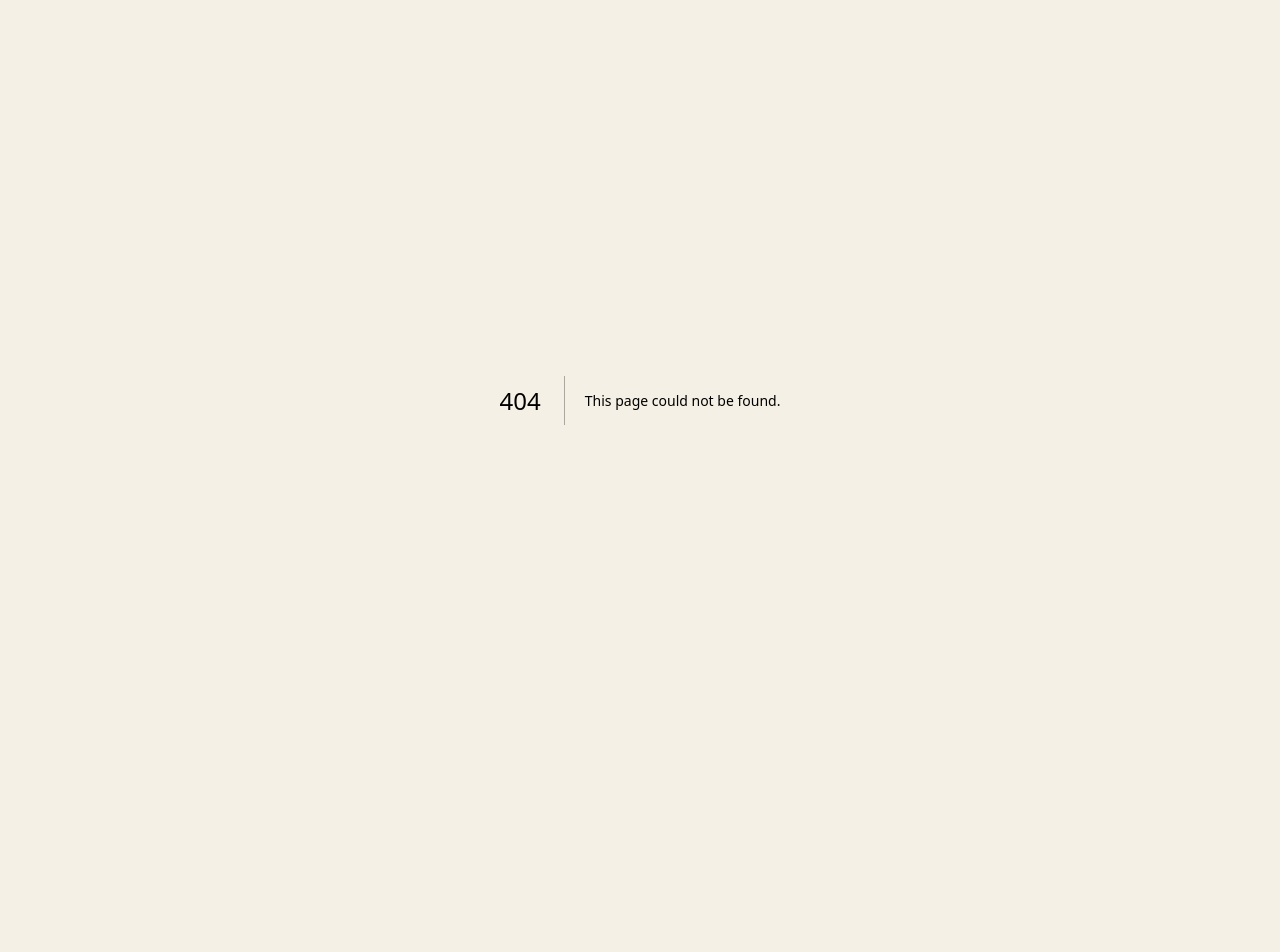
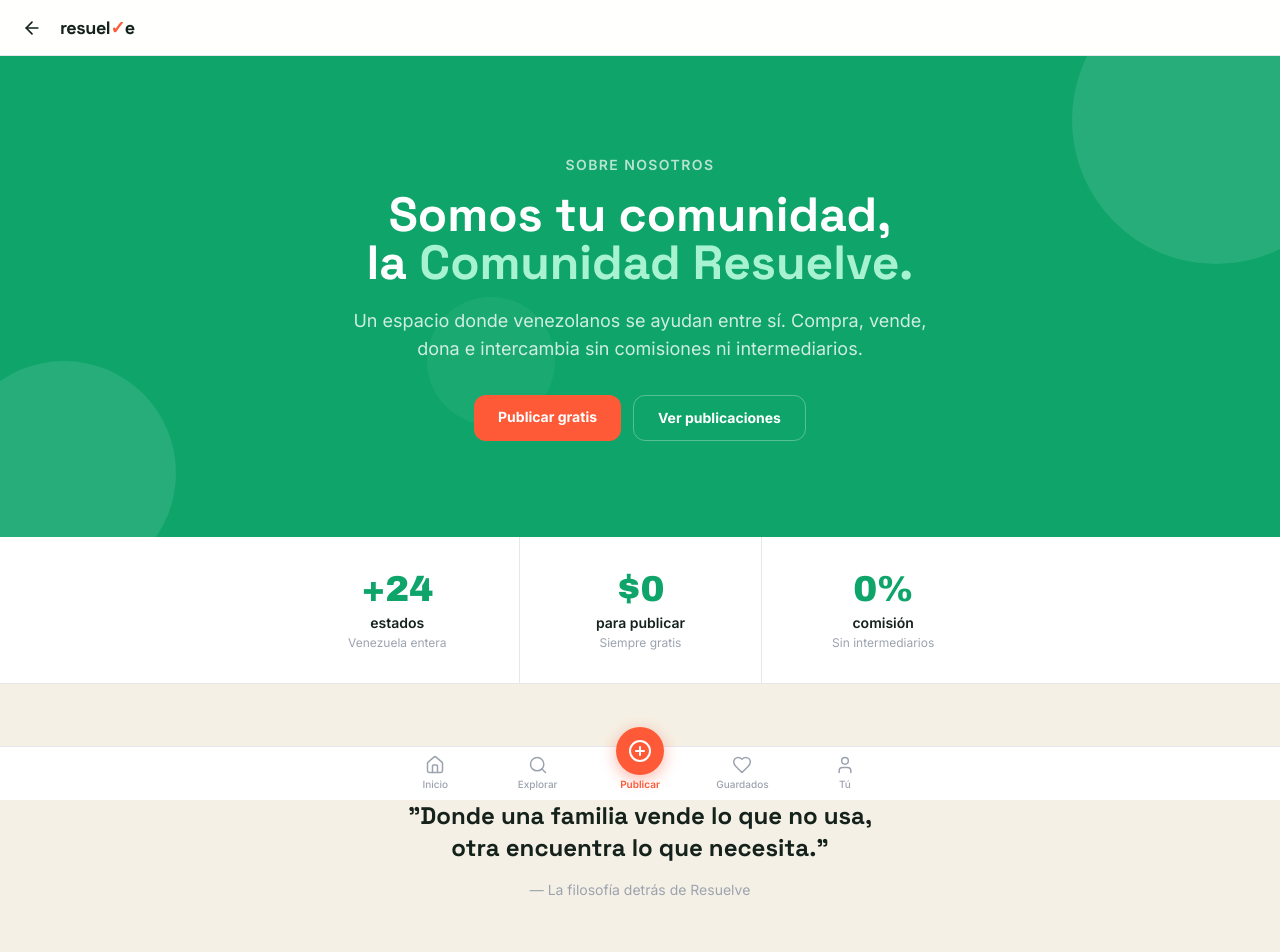
Before and after one commit to juangerratanacode/reusave, a Next.js app: page /community in a window 1280 px wide. Before the commit this address had no page. Shown: the top 952 px of the page. Before the commit the page ends 800 px from the top, so only its background shows below. Built offline with nearby package versions, Linux system fonts and the light colour scheme; no server answers; the database is empty.

Commit message:
feat: Community page — hero verde, stats Archivo Black, categories grid, values, CTA

```diff
--- /dev/null
+++ b/src/app/community/page.tsx
@@ -0,0 +1,185 @@
+import { createClient } from '@/lib/supabase-server'
+import Link from 'next/link'
+import BottomNav from '@/components/layout/BottomNav'
+import { ArrowLeft } from 'lucide-react'
+
+const CORAL = '#FF5A38'
+const VERDE = '#0FA46A'
+const TINTA = '#15221B'
+const PAPEL = '#F5F0E5'
+
+const CAT_COLORS = [
+  '#FFF0EC', '#E8F7EF', '#EFF6FF', '#FEF9EC',
+  '#F5F0FF', '#FFF5EC', '#ECFDF5', '#FEF2F2',
+  '#F0FAFB', '#FDF4FF',
+]
+
+const STATS = [
+  { value: '+24', unit: 'estados', sub: 'Venezuela entera' },
+  { value: '$0', unit: 'para publicar', sub: 'Siempre gratis' },
+  { value: '0%', unit: 'comisión', sub: 'Sin intermediarios' },
+]
+
+const VALUES = [
+  { emoji: '🤝', title: 'Comunidad primero', desc: 'Somos vecinos ayudando vecinos. Cada publicación conecta a dos familias venezolanas.' },
+  { emoji: '🌱', title: 'Economía circular', desc: 'Lo que no usas tiene valor para alguien más. Reducimos el desperdicio juntos.' },
+  { emoji: '🔒', title: 'Sin intermediarios', desc: 'Vendedor y comprador se contactan directo por WhatsApp. Sin comisiones ocultas.' },
+  { emoji: '🇻🇪', title: 'Hecho para Venezuela', desc: 'Pensado para la realidad del venezolano: precios en dólares, los 24 estados.' },
+]
+
+export default async function CommunityPage() {
+  const supabase = createClient()
+  const { data: categories } = await supabase
+    .from('categories')
+    .select('id, name, icon, slug')
+    .eq('is_active', true)
+    .order('sort_order')
+
+  return (
+    <div className="min-h-screen" style={{ backgroundColor: PAPEL }}>
+
+      {/* Minimal header */}
+      <header className="fixed top-0 left-0 right-0 z-50 bg-white/95 backdrop-blur-md border-b border-black/8 px-4 h-14 flex items-center gap-3">
+        <Link href="/feed" className="p-1.5 rounded-full hover:bg-black/5 transition-colors cursor-pointer">
+          <ArrowLeft className="w-5 h-5" style={{ color: TINTA }} />
+        </Link>
+        <Link href="/feed" className="font-display font-bold text-lg tracking-tight" style={{ color: TINTA }}>
+          resuel<span style={{ color: CORAL }}>✓</span>e
+        </Link>
+      </header>
+
+      <main className="pt-14 pb-28">
+
+        {/* ── HERO ── */}
+        <section className="relative overflow-hidden" style={{ backgroundColor: VERDE }}>
+          {/* Decoración de fondo */}
+          <div className="absolute inset-0 pointer-events-none overflow-hidden">
+            <div className="absolute -top-20 -right-20 w-72 h-72 rounded-full opacity-10" style={{ backgroundColor: 'white' }} />
+            <div className="absolute -bottom-12 -left-12 w-56 h-56 rounded-full opacity-10" style={{ backgroundColor: 'white' }} />
+            <div className="absolute top-1/2 left-1/3 w-32 h-32 rounded-full opacity-5" style={{ backgroundColor: 'white' }} />
+          </div>
+
+          <div className="relative max-w-3xl mx-auto px-5 py-16 sm:py-24 text-center">
+            <span className="inline-block text-white/70 text-sm font-semibold uppercase tracking-widest mb-4">Sobre nosotros</span>
+            <h1 className="font-display text-3xl sm:text-4xl lg:text-5xl font-bold text-white leading-tight mb-5">
+              Somos tu comunidad,<br />
+              la <span style={{ color: '#A7F3D0' }}>Comunidad Resuelve.</span>
+            </h1>
+            <p className="text-white/80 text-base sm:text-lg leading-relaxed max-w-xl mx-auto mb-8">
+              Un espacio donde venezolanos se ayudan entre sí. Compra, vende, dona e intercambia sin comisiones ni intermediarios.
+            </p>
+            <div className="flex gap-3 justify-center flex-wrap">
+              <Link
+                href="/listings/new"
+                className="font-bold px-6 py-3 rounded-xl text-sm hover:opacity-90 transition-opacity"
+                style={{ backgroundColor: CORAL, color: 'white' }}
+              >
+                Publicar gratis
+              </Link>
+              <Link
+                href="/feed"
+                className="font-bold px-6 py-3 rounded-xl text-sm border border-white/30 text-white hover:bg-white/10 transition-colors"
+              >
+                Ver publicaciones
+              </Link>
+            </div>
+          </div>
+        </section>
+
+        {/* ── STATS ── */}
+        <section className="bg-white border-b border-black/8">
+          <div className="max-w-3xl mx-auto px-5">
+            <div className="grid grid-cols-3 divide-x divide-black/6">
+              {STATS.map(s => (
+                <div key={s.value} className="py-8 text-center px-4">
+                  <p className="font-accent text-3xl sm:text-4xl leading-none" style={{ color: VERDE }}>{s.value}</p>
+                  <p className="text-sm font-semibold mt-1" style={{ color: TINTA }}>{s.unit}</p>
+                  <p className="text-xs mt-0.5" style={{ color: '#9CA3AF' }}>{s.sub}</p>
+                </div>
+              ))}
+            </div>
+          </div>
+        </section>
+
+        {/* ── FRASE MOTIVACIONAL ── */}
+        <section className="py-14 px-5 text-center max-w-2xl mx-auto">
+          <span className="text-4xl block mb-5">🏘️</span>
+          <blockquote className="font-display text-xl sm:text-2xl font-bold leading-snug" style={{ color: TINTA }}>
+            "Donde una familia vende lo que no usa,<br className="hidden sm:block" />
+            otra encuentra lo que necesita."
+          </blockquote>
+          <p className="text-sm mt-4" style={{ color: '#9CA3AF' }}>— La filosofía detrás de Resuelve</p>
+        </section>
+
+        {/* ── CATEGORÍAS ── */}
+        <section className="py-10 px-4 sm:px-6 max-w-3xl mx-auto">
+          <h2 className="font-display text-xl font-bold mb-2 text-center" style={{ color: TINTA }}>Encuentra de todo</h2>
+          <p className="text-sm text-center mb-8" style={{ color: '#9CA3AF' }}>Desde electrónica hasta ropa. Todas las categorías, en un solo lugar.</p>
+          <div className="grid grid-cols-3 sm:grid-cols-4 gap-3">
+            {(categories ?? []).map((cat, i) => (
+              <Link
+                key={cat.id}
+                href={`/feed?category=${cat.slug}`}
+                className="flex flex-col items-center justify-center gap-2 rounded-2xl p-4 aspect-square border border-black/6 hover:scale-105 transition-transform cursor-pointer"
+                style={{ backgroundColor: CAT_COLORS[i % CAT_COLORS.length] }}
+              >
+                <span className="text-3xl">{cat.icon}</span>
+                <span className="text-xs font-semibold text-center leading-tight" style={{ color: TINTA }}>{cat.name}</span>
+              </Link>
+            ))}
+          </div>
+        </section>
+
+        {/* ── VALORES ── */}
+        <section className="py-12 bg-white border-t border-b border-black/8">
+          <div className="max-w-3xl mx-auto px-5">
+            <h2 className="font-display text-xl font-bold mb-8 text-center" style={{ color: TINTA }}>Nuestros valores</h2>
+            <div className="grid grid-cols-1 sm:grid-cols-2 gap-4">
+              {VALUES.map(v => (
+                <div key={v.title} className="flex gap-4 p-5 rounded-2xl border border-black/8" style={{ backgroundColor: PAPEL }}>
+                  <span className="text-2xl shrink-0">{v.emoji}</span>
+                  <div>
+                    <p className="font-semibold text-sm mb-1" style={{ color: TINTA }}>{v.title}</p>
+                    <p className="text-xs leading-relaxed" style={{ color: '#6B7280' }}>{v.desc}</p>
+                  </div>
+                </div>
+              ))}
+            </div>
+          </div>
+        </section>
+
+        {/* ── CTA FINAL ── */}
+        <section className="py-16 px-5 text-center max-w-lg mx-auto">
+          <span className="text-4xl block mb-4">📦</span>
+          <h2 className="font-display text-2xl sm:text-3xl font-bold mb-2 leading-tight" style={{ color: TINTA }}>
+            ¿Tienes algo que ya no usas?
+          </h2>
+          <p className="text-sm mb-8" style={{ color: '#9CA3AF' }}>
+            Publícalo gratis. Sin comisiones. En menos de 2 minutos desde tu teléfono.
+          </p>
+          <Link
+            href="/listings/new"
+            className="inline-block font-bold px-8 py-4 rounded-xl text-white text-base hover:opacity-90 transition-opacity"
+            style={{ backgroundColor: CORAL }}
+          >
+            Publicar gratis →
+          </Link>
+        </section>
+
+        {/* ── FOOTER ── */}
+        <footer className="border-t border-black/8 py-6 mx-4 sm:mx-6">
+          <div className="max-w-3xl mx-auto flex flex-col sm:flex-row items-center justify-between gap-2">
+            <span className="font-display font-bold text-sm" style={{ color: TINTA }}>
+              resuel<span style={{ color: CORAL }}>✓</span>e
+            </span>
+            <p className="text-xs" style={{ color: '#B0A89E' }}>
+              entrayresuelve.com · Hecho con ❤️ para Venezuela · 2026
+            </p>
+          </div>
+        </footer>
+      </main>
+
+      <BottomNav />
+    </div>
+  )
+}
--- a/src/components/LandingPage.tsx
+++ b/src/components/LandingPage.tsx
@@ -379,7 +379,11 @@
           <span className="font-display font-bold text-sm" style={{ color: TINTA }}>
             resuel<span style={{ color: CORAL }}>✓</span>e
           </span>
-          <p className="text-xs" style={{ color: '#B0A89E' }}>entrayresuelve.com · Hecho con ❤️ para Venezuela · 2026</p>
+          <div className="flex items-center gap-3">
+            <Link href="/community" className="text-xs hover:underline" style={{ color: '#B0A89E' }}>Comunidad</Link>
+            <span style={{ color: '#D4CFC7' }}>·</span>
+            <p className="text-xs" style={{ color: '#B0A89E' }}>entrayresuelve.com · Hecho con ❤️ para Venezuela · 2026</p>
+          </div>
         </div>
       </footer>
 
```
